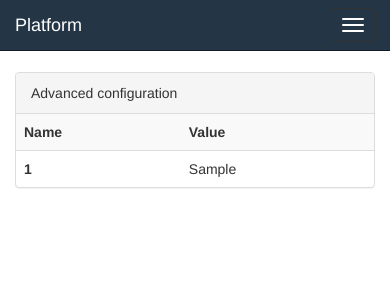
After one commit to BrixIT/Platform, a Flask app: page /configuration in a window 390 px wide. The commit adds this page. Shown: the top 300 px of the page. Run offline with Flask 2, Linux system fonts and the light colour scheme; the visitor is signed in with stand-in values (Sample User, id 1); tables that the repository leaves empty hold one stand-in row (values such as "Sample post"); some libraries are stand-ins or nearby versions.

```diff
--- a/platform_flask/__init__.py
+++ b/platform_flask/__init__.py
@@ -25,3 +25,4 @@ import platform_flask.routes
 import platform_flask.controllers.overview
 import platform_flask.controllers.repositories
 import platform_flask.controllers.instances
+import platform_flask.controllers.configuration
--- a/platform_flask/components/systemd.py
+++ b/platform_flask/components/systemd.py
@@ -57,6 +57,9 @@ class SystemdUnit:
     def command(self, command):
         call(['systemctl', command, 'platform-{}'.format(self.name)])
 
+    def is_running(self):
+        return getoutput('systemctl is-active platform-{}'.format(self.name)) == 'Active'
+
     def save_unit(self, path):
         config = CaseSensitiveConfigParser()
         config["Unit"] = {
--- /dev/null
+++ b/platform_flask/controllers/configuration.py
@@ -0,0 +1,12 @@
+import os
+
+from flask import session, redirect, url_for, render_template
+
+from platform_flask import app
+from platform_flask.models import db, Configuration
+
+
+@app.route('/configuration')
+def configuration():
+    all_config = Configuration.query
+    return render_template('configuration.html', all_config=all_config)
--- a/platform_flask/templates/base.html
+++ b/platform_flask/templates/base.html
@@ -33,9 +33,7 @@
                         {{ session.username }}
                         <span class="caret"></span></a>
                     <ul class="dropdown-menu" role="menu">
-                        <li><a href="#">Action</a></li>
-                        <li><a href="#">Another action</a></li>
-                        <li><a href="#">Something else here</a></li>
+                        <li><a href="{{ url_for('configuration') }}">Platform configuration</a></li>
                         <li class="divider"></li>
                         <li><a href="{{ url_for('logout') }}">Log out</a></li>
                     </ul>
--- /dev/null
+++ b/platform_flask/templates/configuration.html
@@ -0,0 +1,30 @@
+{% extends "base.html" %}
+
+{% block main %}
+    <div class="row">
+        <div class="col-sm-6">
+
+        </div>
+        <div class="col-sm-6">
+            <div class="panel panel-default">
+                <div class="panel-heading">Advanced configuration</div>
+                <table class="table table-striped">
+                    <tr>
+                        <th>Name</th>
+                        <th>Value</th>
+                    </tr>
+                    {% for item in all_config %}
+                        <tr>
+                            <th>{{ item.id }}</th>
+                            <td>{{ item.value }}</td>
+                        </tr>
+                    {% endfor %}
+                </table>
+            </div>
+        </div>
+    </div>
+{% endblock %}
+
+{% block scripts %}
+
+{% endblock %}
```
Also changed, not shown: platform_flask/templates/repositories.html (+9 -3 lines).
